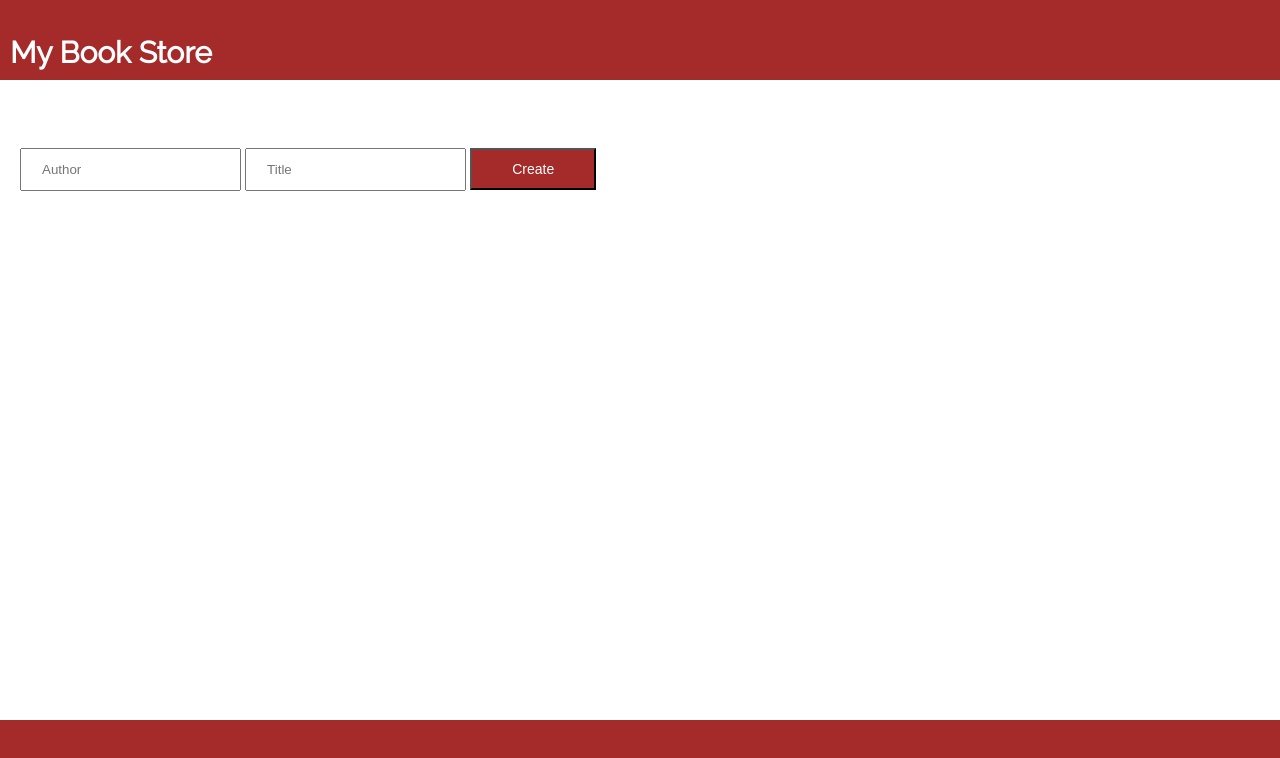
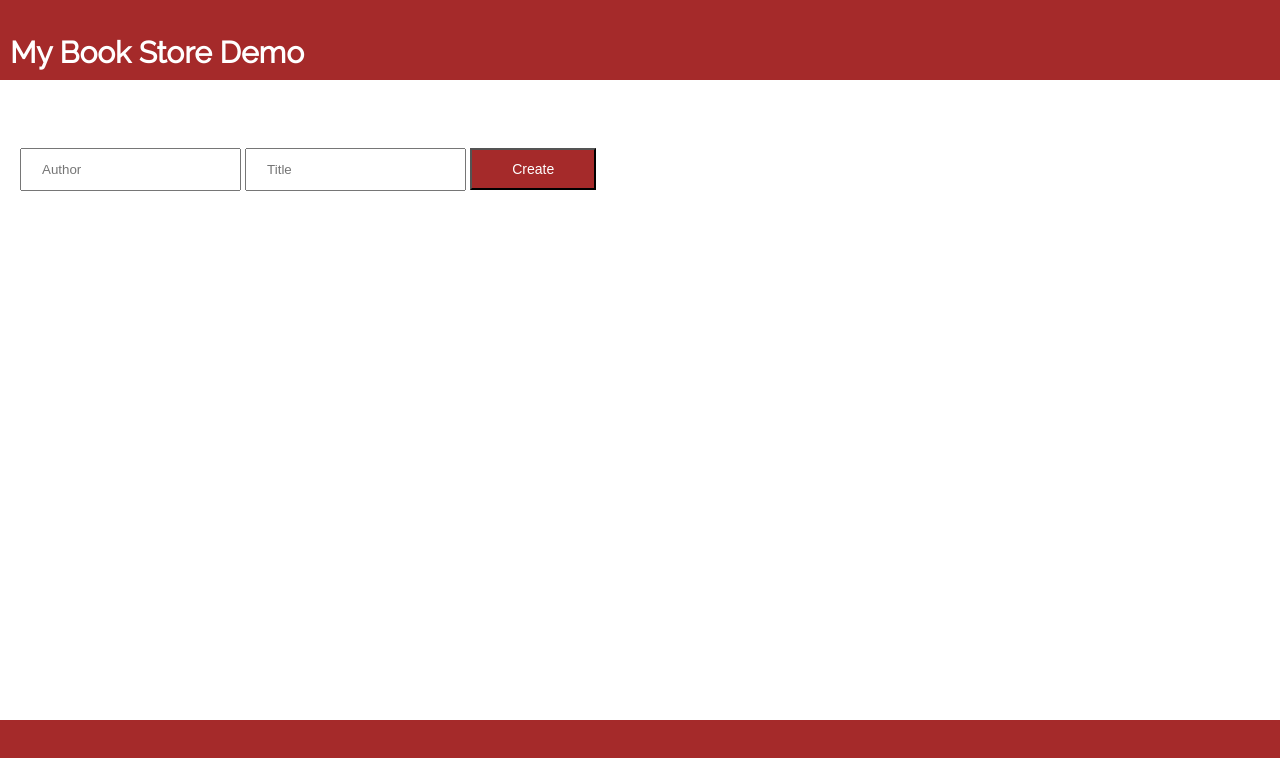
Before and after one commit to tochman/books_api_client, a website: page index.html in a window 1280 px wide. Drawn offline with Linux system fonts and the light colour scheme; no server answers.

Commit message:
Sets up a yarn project adds BrowserSync changes index.html

```diff
--- a/index.html
+++ b/index.html
@@ -11,7 +11,7 @@
 
 <body>
   <section id="header">
-    <h1>My Book Store </h1>
+    <h1>My Book Store Demo </h1>
   </section>
   <div id="display"></div>
 
```
Also changed, not shown: 1 other file.
